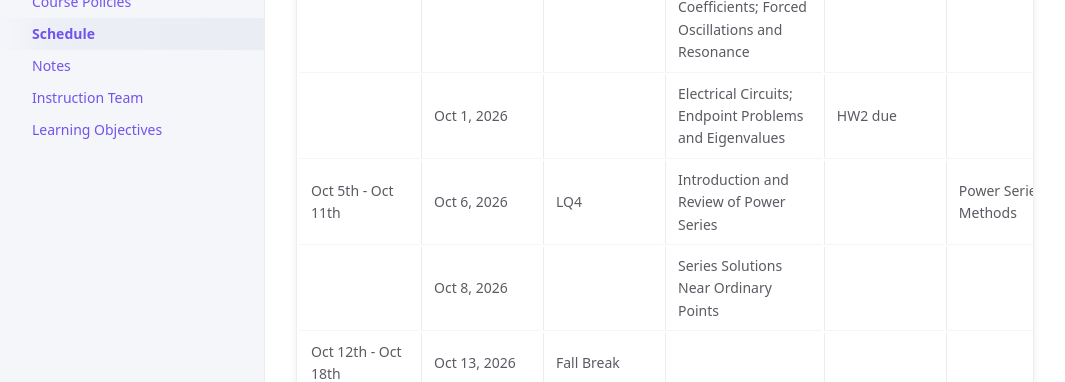
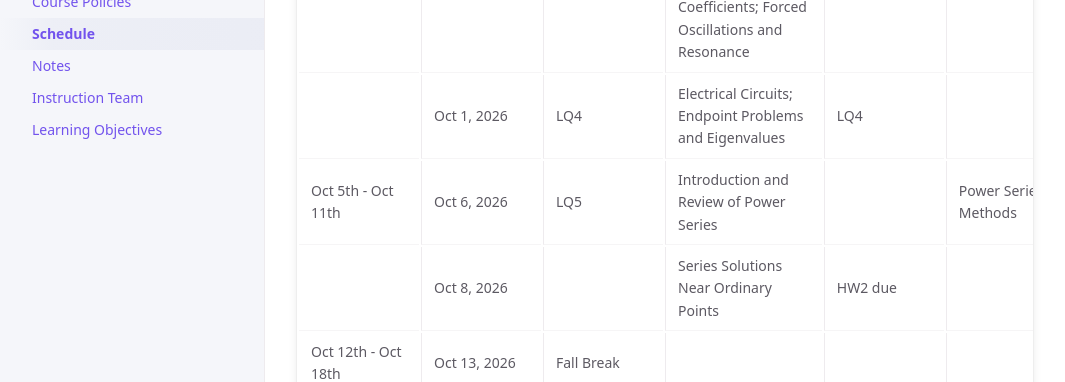
Before and after one commit to gwu-apsc2113/fall2026, a Jekyll site: the page built from docs/Schedule/index.md, in a window 1280 px wide and 900 px high, scrolled down 1814 px. Shown: the part 154-536 px from the top of the window, without its empty margins (107-1172 px from the left). Built offline with Jekyll 4.4.1, drawn with Linux system fonts in a browser that asks for light colours; cached includes are drawn as plain includes.

Commit message:
Commit-1  09/29/2026

```diff
--- a/docs/Schedule/index.md
+++ b/docs/Schedule/index.md
@@ -27,9 +27,9 @@ The course schedule posted below is subject to change during the semester.
 | Sep 21st - Sep 27th | Sep 22, 2026 | LQ3 | Oscillations; Homogeneous Equations with Constant Coefficients |  |  |
 |  | Sep 24, 2026 |  | Overdamped, Underdamped ODEs, and Undamped-type of Second Order ODEs |  |  |
 | Sep 28th - Oct 4th | Sep 29, 2026 | RQ2 | Critically damped ODEs; Nonhomogeneous Equations and Undetermined Coefficients; Forced Oscillations and Resonance |  |  |
-|  | Oct 1, 2026 |  | Electrical Circuits; Endpoint Problems and Eigenvalues | HW2 due |  |
-| Oct 5th - Oct 11th | Oct 6, 2026 | LQ4 | Introduction and Review of Power Series |  | Power Series Methods |
-|  | Oct 8, 2026 |  | Series Solutions Near Ordinary Points |  |  |
+|  | Oct 1, 2026 | LQ4 | Electrical Circuits; Endpoint Problems and Eigenvalues | LQ4 |  |
+| Oct 5th - Oct 11th | Oct 6, 2026 | LQ5 | Introduction and Review of Power Series |  | Power Series Methods |
+|  | Oct 8, 2026 |  | Series Solutions Near Ordinary Points | HW2 due |  |
 | Oct 12th - Oct 18th | Oct 13, 2026 | Fall Break |  |  |  |
 |  | Oct 15, 2026 | Exam-1: 1st and 2nd order ODEs, and power series basics |  |  |  |
 | Oct 19th - Oct 25th | Oct 20, 2026 | RQ3 | Regular Singular Points |  | Power Series Methods (continued) |
```
